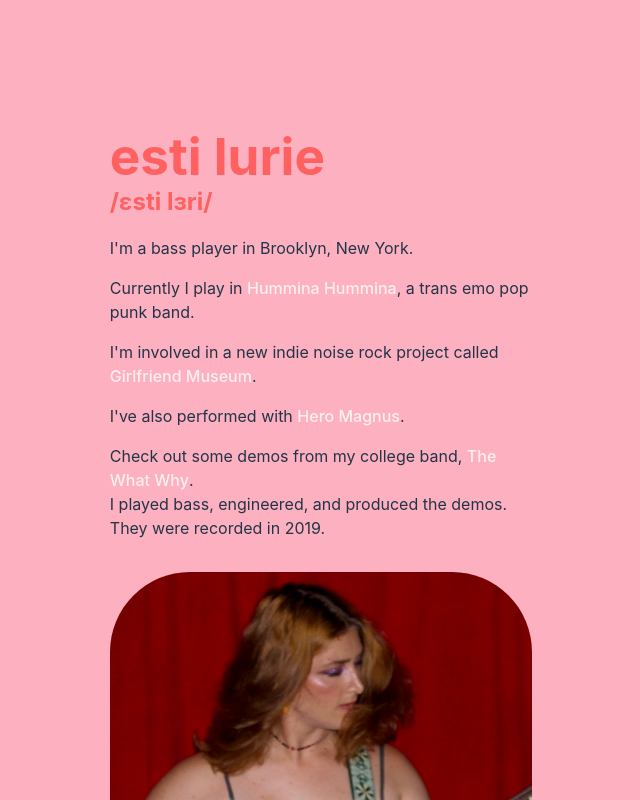
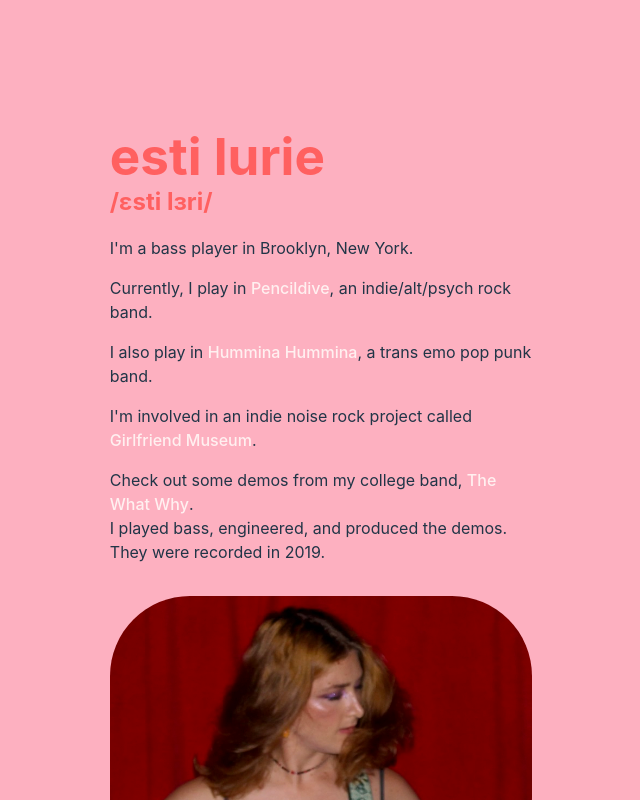
Before and after one commit to cyberjewess/estibass, a SvelteKit app: page /bass-player in a window 1280 px wide. Shown: the top 800 px of the page, without its empty margins (319-959 px from the left). Built offline with nearby package versions, Linux system fonts and the light colour scheme.

Commit message:
Update bass page

```diff
--- a/src/routes/bass-player/+page.svelte
+++ b/src/routes/bass-player/+page.svelte
@@ -9,19 +9,19 @@
 	<div>
 		<p>I'm a bass player in Brooklyn, New York.</p>
 		<p>
-			Currently I play in
+			Currently, I play in <NewTabLink
+				url="https://pencildive.bandcamp.com/album/watch-the-world"
+				text="Pencildive"
+			/>, an indie/alt/psych rock band.
+		</p>
+		<p>
+			I also play in
 			<NewTabLink url="https://instagram.com/thehumminahummina" text="Hummina Hummina" />, a trans
 			emo pop punk band.
 		</p>
 		<p>
-			I'm involved in a new indie noise rock project called
+			I'm involved in an indie noise rock project called
 			<NewTabLink url="https://instagram.com/girlfriendmuseum" text="Girlfriend Museum" />.
-		</p>
-		<p>
-			I've also performed with <NewTabLink
-				url="https://instagram.com/heromagnus"
-				text="Hero Magnus"
-			/>.
 		</p>
 		<p>
 			Check out some demos from my college band,
```
